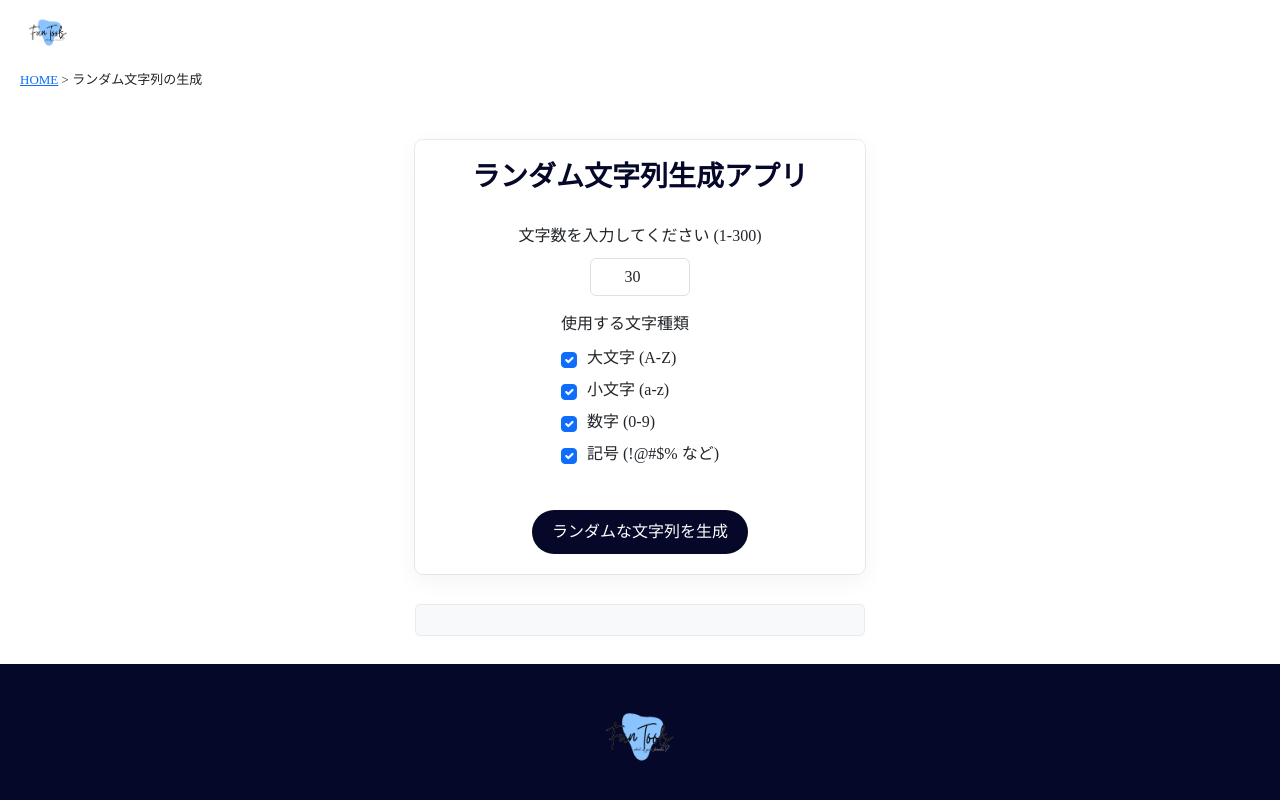
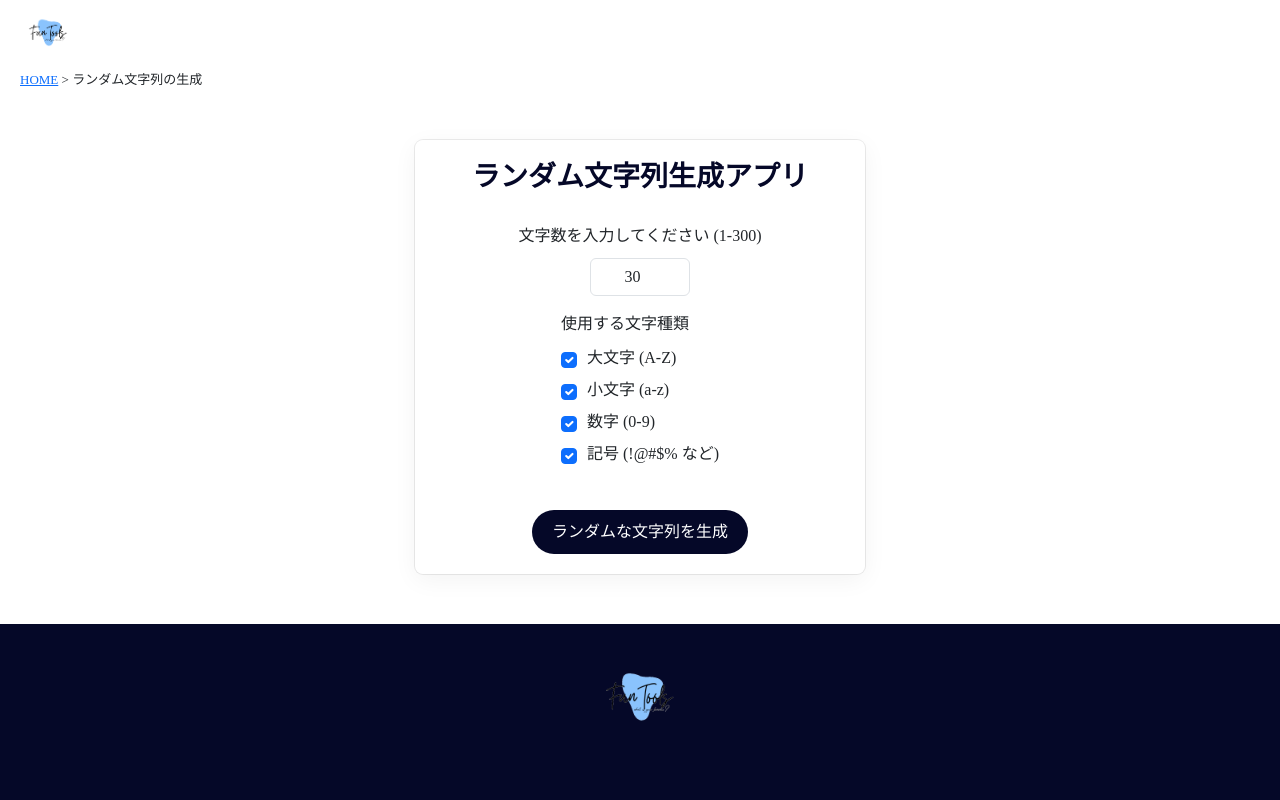
Before and after one commit to Yulikepython/itc-fun-tools, a React (Vite) app: page /itc-fun-tools/get-random-string in a window 1280 px wide. Shown: the top 800 px of the page. Built offline with nearby package versions, Linux system fonts and the light colour scheme.

Commit message:
fix: パスワード強度スコアの最大値を修正; 結果表示の更新方法を改善

```diff
--- a/src/apps/RandomStringGenerator.jsx
+++ b/src/apps/RandomStringGenerator.jsx
@@ -32,7 +32,7 @@ const calculatePasswordStrength = (password) => {
     if (/[0-9]/.test(password)) score += 1;
     if (/[^A-Za-z0-9]/.test(password)) score += 1;
 
-    // スコアの最大値は7
+    // スコアの最大値は5
     return Math.min(score, 5);
 };
 
@@ -136,13 +136,6 @@ const RandomStringGenerator = ({ transferPage }) => {
             // パスワード強度を計算
             const strength = calculatePasswordStrength(newGeneratedString);
             setPasswordStrength(strength);
-
-            // 結果表示領域を更新
-            const resultDiv = document.getElementById("generatedResult");
-            resultDiv.innerText = "";
-            const newElem = document.createElement("div");
-            newElem.innerText = newGeneratedString;
-            resultDiv.appendChild(newElem);
 
             // 読み込み状態を解除
             setLoading(false);
@@ -249,7 +242,9 @@ const RandomStringGenerator = ({ transferPage }) => {
                     {loading && <div className="blink">generating...</div>}
 
                     <div className="result-container">
-                        <div id="generatedResult" className="mb-2"></div>
+                        {generatedString && (
+                            <div className="mb-2">{generatedString}</div>
+                        )}
 
                         {generatedString && (
                             <>
```
